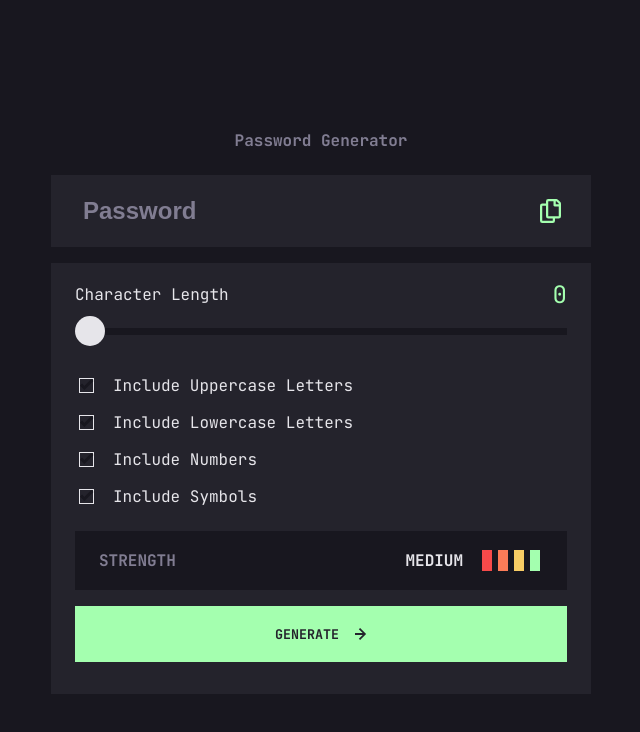
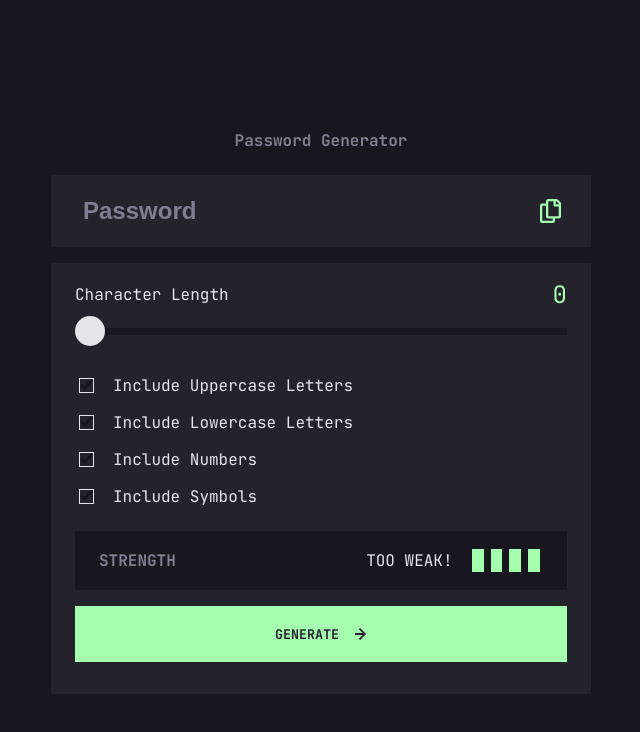
Before and after one commit to Eugene-ak/Password-Generator, a React (Vite) app: page / in a window 1280 px wide. Shown: the top 732 px of the page, without its empty margins (319-959 px from the left). Built offline with nearby package versions, Linux system fonts and the light colour scheme.

Commit message:
Implement strength states

```diff
--- a/src/components/Buttons/CopyButton.tsx
+++ b/src/components/Buttons/CopyButton.tsx
@@ -4,13 +4,13 @@ import { CopiedText, CopyButtonStyle } from "./CopyButton.style"
 
 export default function CopyButton() {
 
-  const copiedText = useRef(null);
+  const copiedText = useRef<HTMLInputElement | null>(null);
 
   const displayCopiedText = () => {
+    copiedText.current.style.display = "flex";
     setTimeout(() => {
       copiedText.current.style.display = "none";
     }, 2000);
-    copiedText.current.style.display = "flex";
   }
 
   return (
--- a/src/components/Buttons/GenerateButton.style.tsx
+++ b/src/components/Buttons/GenerateButton.style.tsx
@@ -24,7 +24,10 @@ export const GenerateBtn = styled.button`
   }
 
   &:hover > svg {
-    filter: invert(50%);
+    filter: invert(10%);
+    /* filter: brightness(1.1); */
+    /* filter: saturate(100%); */
+    /* filter: hue-rotate(90deg); */
   }
 `;
 
--- a/src/components/Inputs/Checkbox.style.tsx
+++ b/src/components/Inputs/Checkbox.style.tsx
@@ -5,8 +5,17 @@ export const CheckboxContainer = styled.div`
   width: 100%;
   padding: 0.5rem 0;
   display: flex;
+  flex-direction: column;
+  align-items: flex-start;
+  justify-content: flex-start;
+  gap: 1rem;
+`;
+
+export const CheckboxDiv = styled.div`
+  width: 100%;
+  display: flex;
   flex-direction: row;
-  align-items: flex-start;
+  align-items: center;
   justify-content: flex-start;
   gap: 1rem;
 `;
--- a/src/components/Inputs/Checkbox.tsx
+++ b/src/components/Inputs/Checkbox.tsx
@@ -1,10 +1,62 @@
-import { CheckboxContainer, CheckboxLabel, CheckboxStyle } from "./Checkbox.style";
+import { useRef } from "react";
+import {
+  CheckboxContainer,
+  CheckboxDiv,
+  CheckboxLabel,
+  CheckboxStyle,
+} from "./Checkbox.style";
 
-export default function Checkbox({ name, displayText }: { name: string, displayText: string}) {
+export default function Checkbox() {
+  const uppercaseCheck = useRef(null);
+  const lowercaseCheck = useRef(null);
+  const numbersCheck = useRef(null);
+  const symbolsCheck = useRef(null);
+
   return (
     <CheckboxContainer>
-      <CheckboxStyle type="checkbox" name={name} id="ckeckbox" />
-      <CheckboxLabel htmlFor={name}>{displayText}</CheckboxLabel>
+      <CheckboxDiv>
+        <CheckboxStyle
+          type="checkbox"
+          name="uppercase"
+          id="uppercase"
+          ref={uppercaseCheck}
+        />
+        <CheckboxLabel htmlFor="uppercase">
+          Include Uppercase Letters
+        </CheckboxLabel>
+      </CheckboxDiv>
+
+      <CheckboxDiv>
+        <CheckboxStyle
+          type="checkbox"
+          name="lowercase"
+          id="lowercase"
+          ref={lowercaseCheck}
+        />
+        <CheckboxLabel htmlFor="lowercase">
+          Include Lowercase Letters
+        </CheckboxLabel>
+      </CheckboxDiv>
+
+      <CheckboxDiv>
+        <CheckboxStyle
+          type="checkbox"
+          name="numbers"
+          id="numbers"
+          ref={numbersCheck}
+        />
+        <CheckboxLabel htmlFor="numbers">Include Numbers</CheckboxLabel>
+      </CheckboxDiv>
+
+      <CheckboxDiv>
+        <CheckboxStyle
+          type="checkbox"
+          name="symbols"
+          id="symbols"
+          ref={symbolsCheck}
+        />
+        <CheckboxLabel htmlFor="symbols">Include Symbols</CheckboxLabel>
+      </CheckboxDiv>
     </CheckboxContainer>
-  )
+  );
 }
--- a/src/components/Inputs/InputElements.tsx
+++ /dev/null
@@ -1,12 +0,0 @@
-import Checkbox from "./Checkbox";
-
-export default function InputElements() {
-  return (
-    <div>
-      <Checkbox name="uppercase" displayText="Include Uppercase Letters" />
-      <Checkbox name="lowercase" displayText="Include Lowercase Letters" />
-      <Checkbox name="numbers" displayText="Include Numbers" />
-      <Checkbox name="symbols" displayText="Include Symbols" />
-    </div>
-  );
-}
--- a/src/components/Sections/BottomSection.tsx
+++ b/src/components/Sections/BottomSection.tsx
@@ -1,14 +1,14 @@
 import GenerateButton from "../Buttons/GenerateButton";
-import InputElements from "../Inputs/InputElements";
 import StrengthContainer from "./StrengthContainer";
 import { BottomSectionDiv } from "./BottomSection.style";
 import PasswordLength from "./PasswordLength";
+import Checkbox from "../Inputs/Checkbox";
 
 export default function BottomSection() {
   return (
     <BottomSectionDiv>
       <PasswordLength />
-      <InputElements />
+      <Checkbox />
       <StrengthContainer />
       <GenerateButton />
     </BottomSectionDiv>
--- a/src/components/Sections/PasswordLength.tsx
+++ b/src/components/Sections/PasswordLength.tsx
@@ -9,10 +9,10 @@ import {
 export default function PasswordLength() {
 
   const [rangeValue, setRangeValue] = useState(0);
-  const range = useRef(null);
+  const range = useRef<number | string | undefined>(0);
 
   const updateRangeValue = () => {
-    setRangeValue(range.current.value);
+    setRangeValue(range.current?.value);
   };
 
   return (
--- a/src/components/Sections/StrengthContainer.style.tsx
+++ b/src/components/Sections/StrengthContainer.style.tsx
@@ -21,33 +21,151 @@ export const StrengthLabel = styled.span`
   color: var(--app-white);
   text-transform: uppercase;
   padding: 0 1rem;
+  font-family: var(--primary-font);
 `;
 
 export const StrengthIndicators = styled.span`
-  & > :nth-child(-n+4) {
+  & > :nth-child(-n + 4) {
     width: 5px;
     height: 100%;
-    margin: 0 0.2rem;
+    margin: 0 3.5px;
     cursor: default;
+    border: 1px solid var(--app-white);
   }
 
   & > :nth-child(1) {
-    color: var(--app-red);
-    background-color: var(--app-red);
+    color: ${(props) =>
+      props.className === "weakest"
+        ? "var(--app-red)"
+        : props.className === "weak"
+        ? "var(--app-orange)"
+        : props.className === "medium"
+        ? "var(--app-yellow)"
+        : props.className === "strong"
+        ? "var(--app-green)"
+        : "var(--app-red)"};
+    background-color: ${(props) =>
+      props.className === "weakest"
+        ? "var(--app-red)"
+        : props.className === "weak"
+        ? "var(--app-orange)"
+        : props.className === "medium"
+        ? "var(--app-yellow)"
+        : props.className === "strong"
+        ? "var(--app-green)"
+        : "var(--app-red)"};
+    border: 1px solid
+      ${(props) =>
+        props.className === "weakest"
+          ? "var(--app-red)"
+          : props.className === "weak"
+          ? "var(--app-orange)"
+          : props.className === "medium"
+          ? "var(--app-yellow)"
+          : props.className === "strong"
+          ? "var(--app-green)"
+          : "var(--app-red)"};
   }
 
   & > :nth-child(2) {
-    color: var(--app-orange);
-    background-color: var(--app-orange);
+    color: ${(props) =>
+      props.className === "weakest"
+        ? "transparent"
+        : props.className === "weak"
+        ? "var(--app-orange)"
+        : props.className === "medium"
+        ? "var(--app-yellow)"
+        : props.className === "strong"
+        ? "var(--app-green)"
+        : "transparent"};
+    background-color: ${(props) =>
+      props.className === "weakest"
+        ? "transparent"
+        : props.className === "weak"
+        ? "var(--app-orange)"
+        : props.className === "medium"
+        ? "var(--app-yellow)"
+        : props.className === "strong"
+        ? "var(--app-green)"
+        : "transparent"};
+    border: 1px solid
+      ${(props) =>
+        props.className === "weakest"
+          ? "var(--app-white)"
+          : props.className === "weak"
+          ? "var(--app-orange)"
+          : props.className === "medium"
+          ? "var(--app-yellow)"
+          : props.className === "strong"
+          ? "var(--app-green)"
+          : "var(--app-white)"};
   }
 
   & > :nth-child(3) {
-    color: var(--app-yellow);
-    background-color: var(--app-yellow);
+    color: ${(props) =>
+      props.className === "weakest"
+        ? "transparent"
+        : props.className === "weak"
+        ? "transparent"
+        : props.className === "medium"
+        ? "var(--app-yellow)"
+        : props.className === "strong"
+        ? "var(--app-green)"
+        : "transparent"};
+    background-color: ${(props) =>
+      props.className === "weakest"
+        ? "transparent"
+        : props.className === "weak"
+        ? "transparent"
+        : props.className === "medium"
+        ? "var(--app-yellow)"
+        : props.className === "strong"
+        ? "var(--app-green)"
+        : "transparent"};
+    border: 1px solid
+      ${(props) =>
+        props.className === "weakest"
+          ? "var(--app-white)"
+          : props.className === "weak"
+          ? "var(--app-white)"
+          : props.className === "medium"
+          ? "var(--app-yellow)"
+          : props.className === "strong"
+          ? "var(--app-green)"
+          : "var(--app-white)"};
   }
 
   & > :nth-child(4) {
-    color: var(--app-green);
-    background-color: var(--app-green);
+    color: ${(props) =>
+      props.className === "weakest"
+        ? "transparent"
+        : props.className === "weak"
+        ? "transparent"
+        : props.className === "medium"
+        ? "transparent"
+        : props.className === "strong"
+        ? "var(--app-green)"
+        : "transparent"};
+    background-color: ${(props) =>
+      props.className === "weakest"
+        ? "transparent"
+        : props.className === "weak"
+        ? "transparent"
+        : props.className === "medium"
+        ? "transparent"
+        : props.className === "strong"
+        ? "var(--app-green)"
+        : "transparent"};
+    border: 1px solid
+      ${(props) =>
+        props.className === "weakest"
+          ? "var(--app-white)"
+          : props.className === "weak"
+          ? "var(--app-white)"
+          : props.className === "medium"
+          ? "var(--app-white)"
+          : props.className === "strong"
+          ? "var(--app-green)"
+          : "var(--app-white)"};
   }
 `;
--- a/src/components/Sections/StrengthContainer.tsx
+++ b/src/components/Sections/StrengthContainer.tsx
@@ -10,8 +10,8 @@ export default function StrengthContainer() {
     <StrengthContainerSection>
       <StrengthText>Strength</StrengthText>
       <div>
-        <StrengthLabel>Medium</StrengthLabel>
-        <StrengthIndicators>
+        <StrengthLabel>Too weak!</StrengthLabel>
+        <StrengthIndicators className="strong">
           <span>|</span>
           <span>|</span>
           <span>|</span>
```
